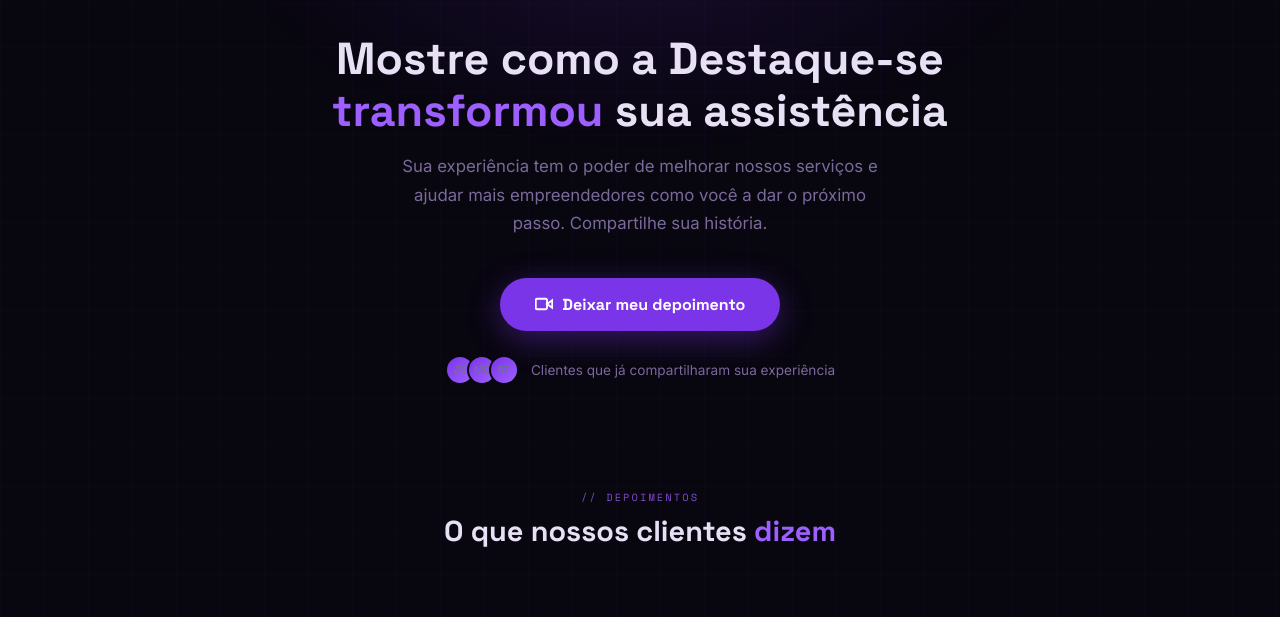
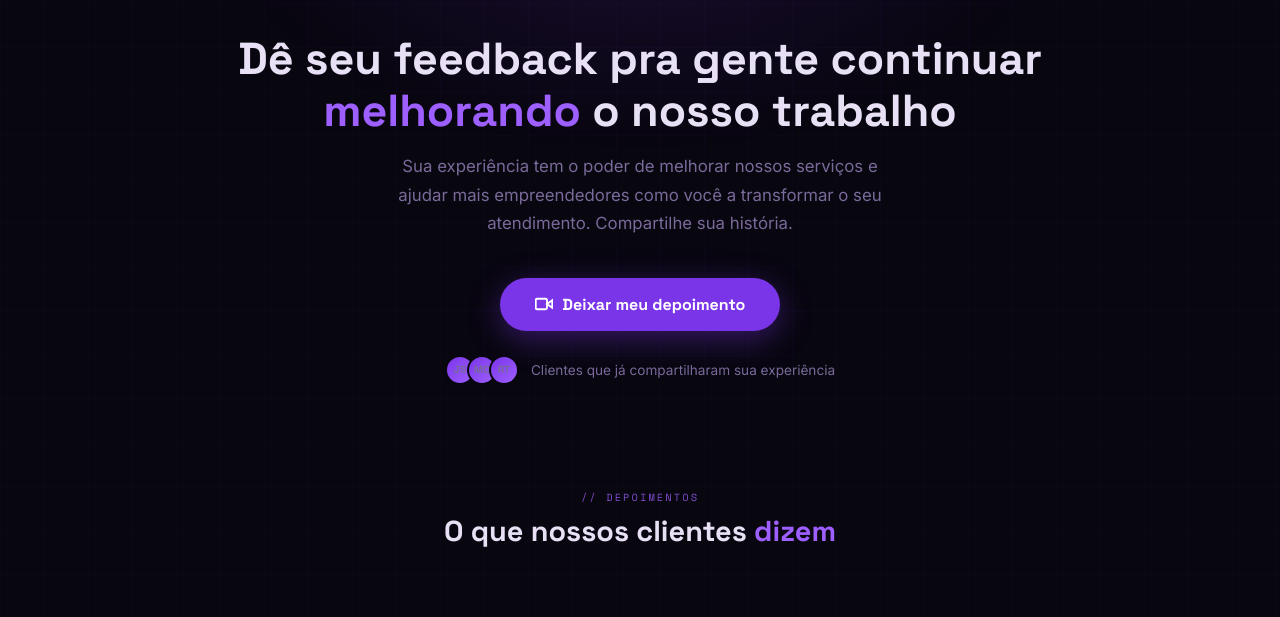
Before and after one commit to porcelli10/destaque-se-depoimentos, a website: page index.html in a window 1280 px wide. Shown: the part 129-746 px from the top of the page. Drawn offline with nearby package versions, Linux system fonts and the light colour scheme; no server answers.

Commit message:
update: nova headline e paragrafo do hero

```diff
--- a/index.html
+++ b/index.html
@@ -586,8 +586,8 @@
 <!-- ── HERO ─────────────────────────────────────────────────── -->
 <section class="hero">
   <img src="/logo.png" alt="Destaque-se">
-  <h1>Mostre como a Destaque-se<br><span>transformou</span> sua assistência</h1>
-  <p>Sua experiência tem o poder de melhorar nossos serviços e ajudar mais empreendedores como você a dar o próximo passo. Compartilhe sua história.</p>
+  <h1>Dê seu feedback pra gente continuar<br><span>melhorando</span> o nosso trabalho</h1>
+  <p>Sua experiência tem o poder de melhorar nossos serviços e ajudar mais empreendedores como você a transformar o seu atendimento. Compartilhe sua história.</p>
   <button class="btn-cta" onclick="openForm()">
     <svg width="18" height="18" viewBox="0 0 24 24" fill="none" stroke="currentColor" stroke-width="2.5"><polygon points="23 7 16 12 23 17 23 7"/><rect x="1" y="5" width="15" height="14" rx="2"/></svg>
     Deixar meu depoimento
```
